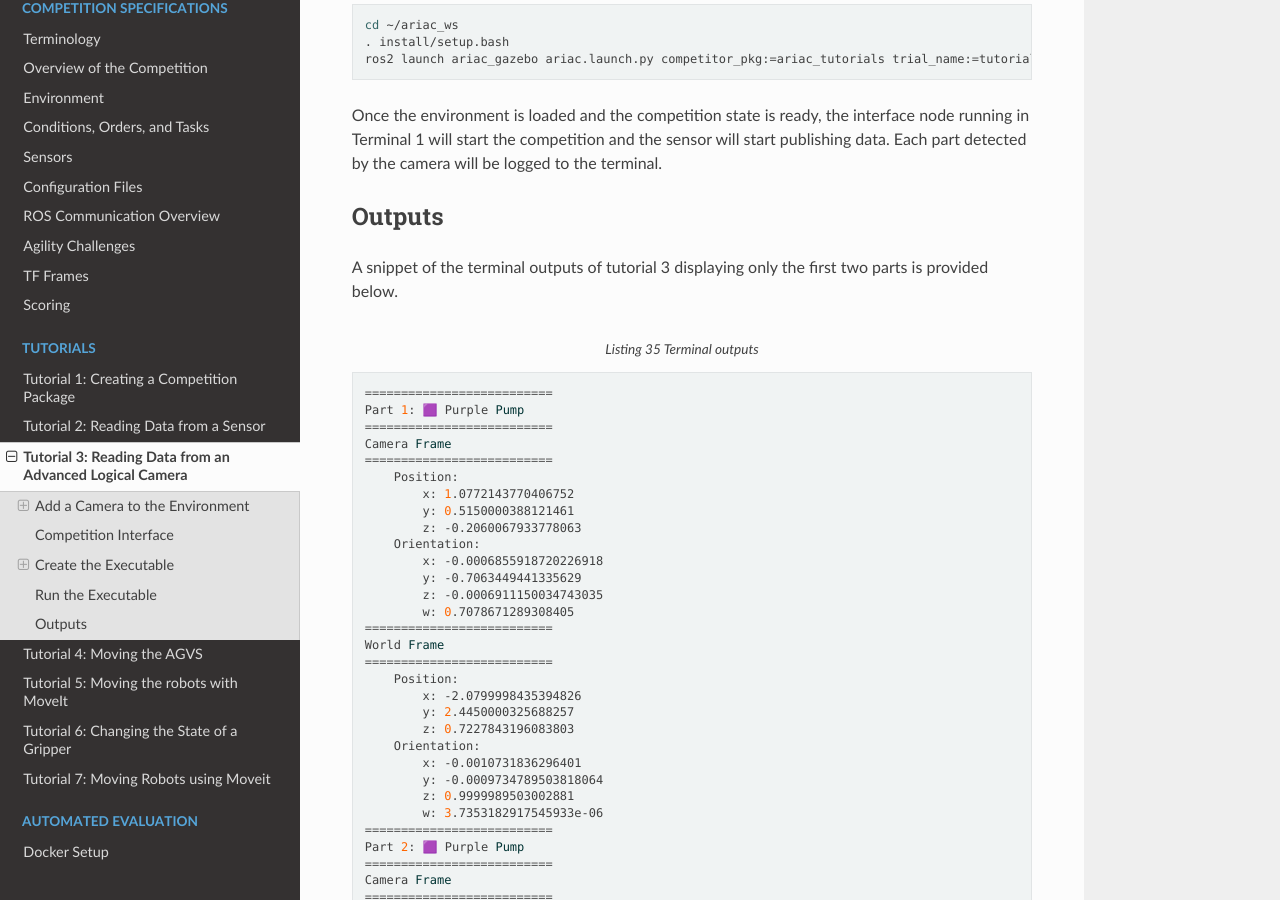
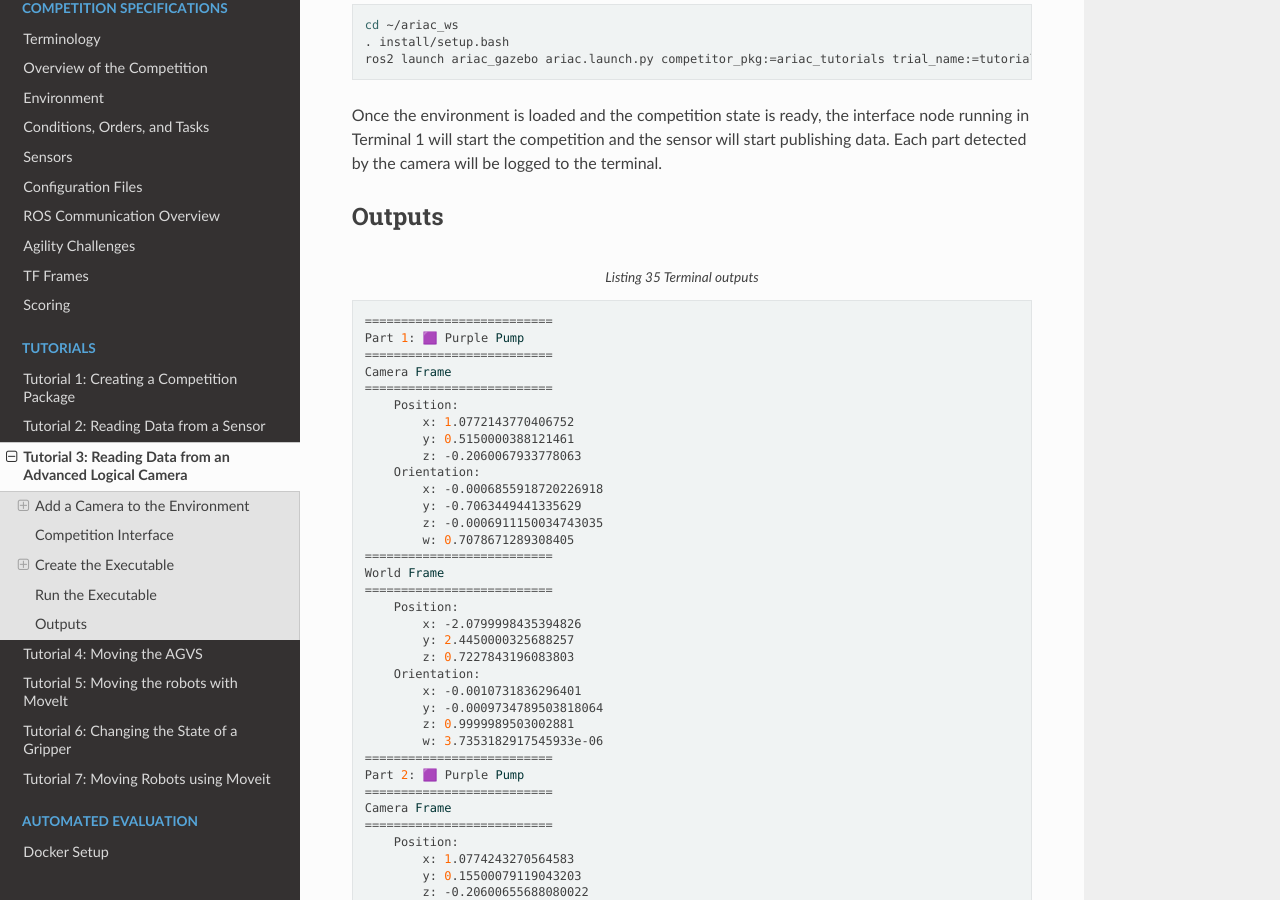
Before and after one commit to usnistgov/ARIAC, a Sphinx documentation site: the page built from docs/tutorials/tutorial_3.rst, in a window 1280 px wide and 900 px high, scrolled down 8578 px. Built offline with Sphinx 7.4.7 and the Read the Docs theme 2.0.0, drawn with Linux system fonts in a browser that asks for light colours.

Commit message:
tutorial 2

```diff
--- a/docs/tutorials/tutorial_1.rst
+++ b/docs/tutorials/tutorial_1.rst
@@ -302,7 +302,10 @@ The node will wait until the competition is ready. Do the following in a new ter
 
 
 This should start gazebo. Once the environment is loaded and the competition state is ready, the interface node running in Terminal 1 will start the competition. This will activate all sensors, enable the robot controllers, and start the conveyor belt.
-The outputs obtained in Terminal 1 should be:
+
+
+Outputs
+--------------------------------
 
 .. code-block:: text
 
--- a/docs/tutorials/tutorial_2.rst
+++ b/docs/tutorials/tutorial_2.rst
@@ -352,7 +352,6 @@ Once the environment is loaded and the competition state is ready, the interface
 Outputs
 --------------------------------
 
-A sample of the outputs is shown below.
 
 .. code-block:: text
     :caption: Terminal outputs
--- a/docs/tutorials/tutorial_3.rst
+++ b/docs/tutorials/tutorial_3.rst
@@ -463,7 +463,6 @@ Each part detected by the camera will be logged to the terminal.
 Outputs
 --------------------------------
 
-A snippet of the terminal outputs of tutorial 3 displaying only the first two parts is provided below.
 
 .. code-block:: bash
     :caption: Terminal outputs
--- a/docs/tutorials/tutorial_4.rst
+++ b/docs/tutorials/tutorial_4.rst
@@ -691,7 +691,6 @@ Once the environment is loaded and the competition state is ready, the interface
 Outputs
 --------------------------------
 
-Terminal outputs of tutorial 4 displaying received orders are provided below.
 
 .. code-block:: bash
     :caption: Terminal outputs
--- a/docs/tutorials/tutorial_5.rst
+++ b/docs/tutorials/tutorial_5.rst
@@ -576,7 +576,6 @@ Once the environment is loaded and the competition state is ready, the interface
 Outputs
 --------------------------------
 
-Terminal outputs of tutorial 5 are provided below.
 
 .. code-block:: text
     :caption: Terminal outputs
--- a/docs/tutorials/tutorial_6.rst
+++ b/docs/tutorials/tutorial_6.rst
@@ -347,7 +347,6 @@ The node will wait until the competition is ready. In a second terminal, run the
 Outputs
 --------------------------------
 
-Terminal outputs of tutorial 6 are provided below.
 
 .. code-block:: text
     :caption: Terminal outputs
```
